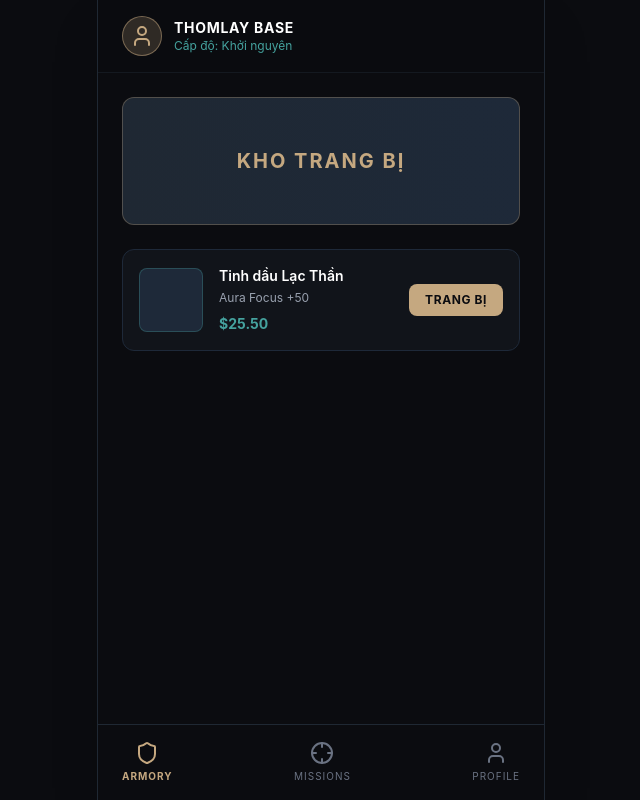
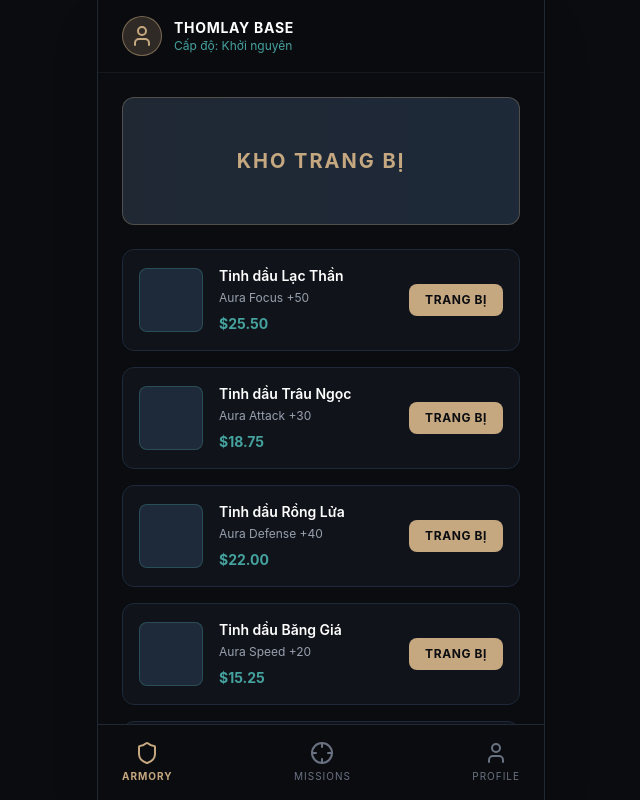
Before and after one commit to baophunggia/thomlay-web, a React (Vite) app: page / in a window 1280 px wide. Shown: the whole page, without its empty margins (319-959 px from the left). Built offline with nearby package versions, Linux system fonts and the light colour scheme.

Commit message:
feat: add additional armory items with unique attributes and pricing

```diff
--- a/src/App.jsx
+++ b/src/App.jsx
@@ -41,6 +41,30 @@ function ArmoryPage() {
       name: "Tinh dầu Lạc Thần",
       aura: "Aura Focus +50",
       price: 25.50
+    },
+    {
+      id: "3fa85f64-5717-4562-b3fc-2c963f66afa7",
+      name: "Tinh dầu Trâu Ngọc",
+      aura: "Aura Attack +30",
+      price: 18.75
+    },
+    {
+      id: "3fa85f64-5717-4562-b3fc-2c963f66afa8",
+      name: "Tinh dầu Rồng Lửa",
+      aura: "Aura Defense +40",
+      price: 22.00
+    },
+    {
+      id: "3fa85f64-5717-4562-b3fc-2c963f66afa9",
+      name: "Tinh dầu Băng Giá",
+      aura: "Aura Speed +20",
+      price: 15.25
+    },
+    {
+      id: "3fa85f64-5717-4562-b3fc-2c963f66afaa",
+      name: "Tinh dầu Sấm Sét",
+      aura: "Aura Critical +10%",
+      price: 30.00
     }
   ];
 
```
